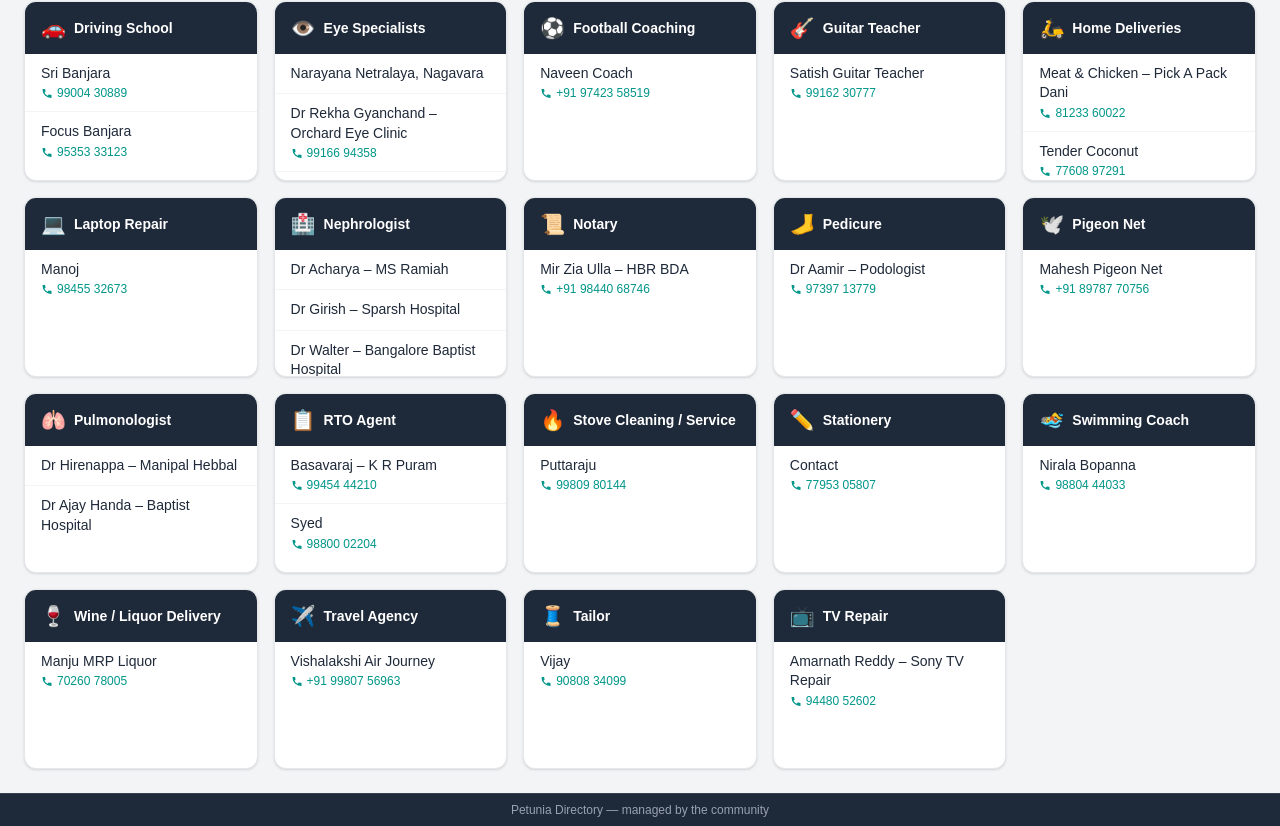
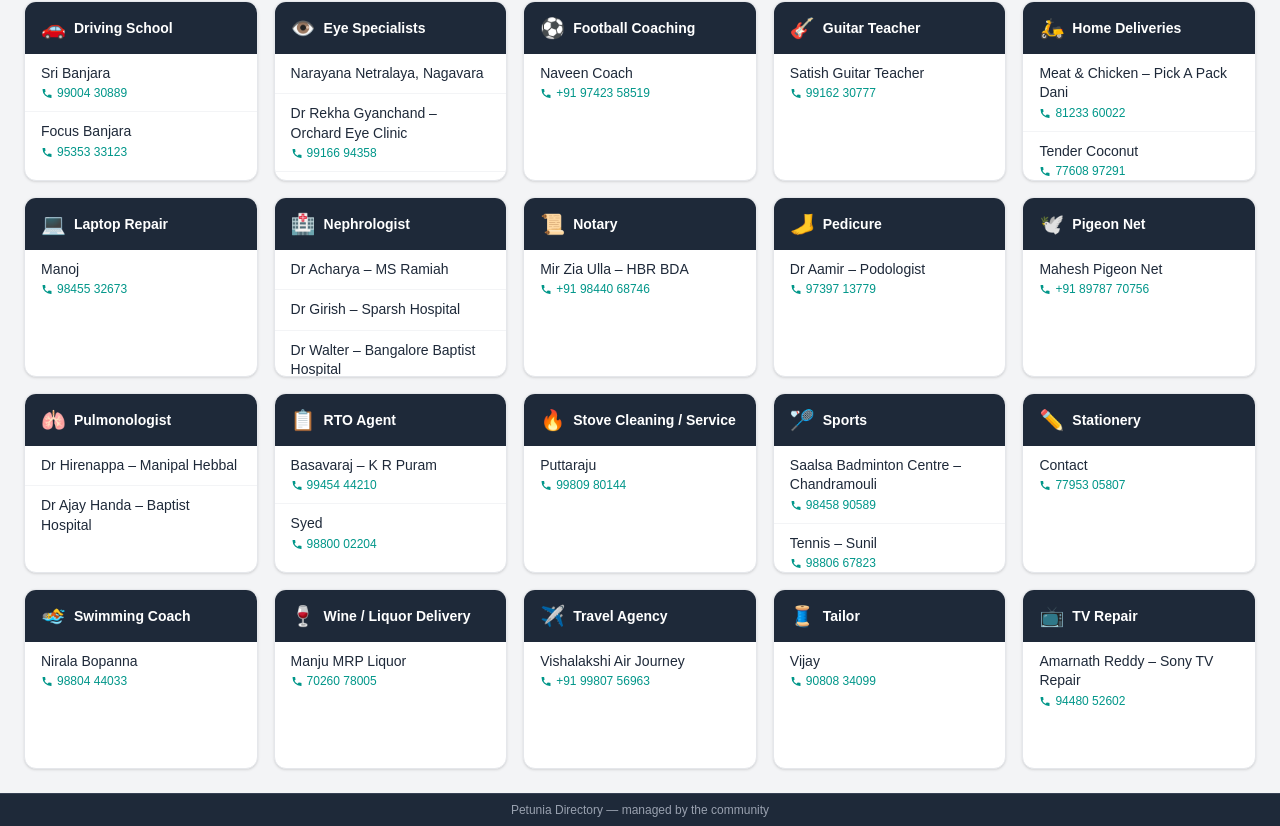
Before and after one commit to nanzwilly/petunia-directory, a Next.js app: page / in a window 1280 px wide. Shown: the part 872-1698 px from the top of the page. Built offline with nearby package versions, Linux system fonts and the light colour scheme.

Commit message:
Add Home Deliveries entries and Sports category
Co-Authored-By: Claude Opus 4.6 <noreply@anthropic.com>

```diff
--- a/app/page.tsx
+++ b/app/page.tsx
@@ -68,6 +68,7 @@ function categoryIcon(category: string): string {
     "Pulmonologist": "🫁",
     "Puncture Repair": "🛞",
     "RTO Agent": "📋",
+    "Sports": "🏸",
     "Stationery": "✏️",
     "Stove Cleaning / Service": "🔥",
     "Wine / Liquor Delivery": "🍷",
--- a/app/test/page.tsx
+++ b/app/test/page.tsx
@@ -68,6 +68,7 @@ function categoryIcon(category: string): string {
     "Pulmonologist": "🫁",
     "Puncture Repair": "🛞",
     "RTO Agent": "📋",
+    "Sports": "🏸",
     "Stationery": "✏️",
     "Stove Cleaning / Service": "🔥",
     "Wine / Liquor Delivery": "🍷",
--- a/data/directory.json
+++ b/data/directory.json
@@ -126,7 +126,9 @@
     "category": "Home Deliveries",
     "entries": [
       { "name": "Meat & Chicken – Pick A Pack Dani", "phone": "81233 60022" },
-      { "name": "Tender Coconut", "phone": "77608 97291" }
+      { "name": "Tender Coconut", "phone": "77608 97291" },
+      { "name": "Vegetable Vendor – Ashok", "phone": "96068 45102" },
+      { "name": "Shopwel Mart", "phone": "99000 03706" }
     ]
   },
   {
@@ -234,6 +236,13 @@
     ]
   },
   {
+    "category": "Sports",
+    "entries": [
+      { "name": "Saalsa Badminton Centre – Chandramouli", "phone": "98458 90589" },
+      { "name": "Tennis – Sunil", "phone": "98806 67823" }
+    ]
+  },
+  {
     "category": "Stationery",
     "entries": [
       { "name": "Contact", "phone": "77953 05807" }
```
